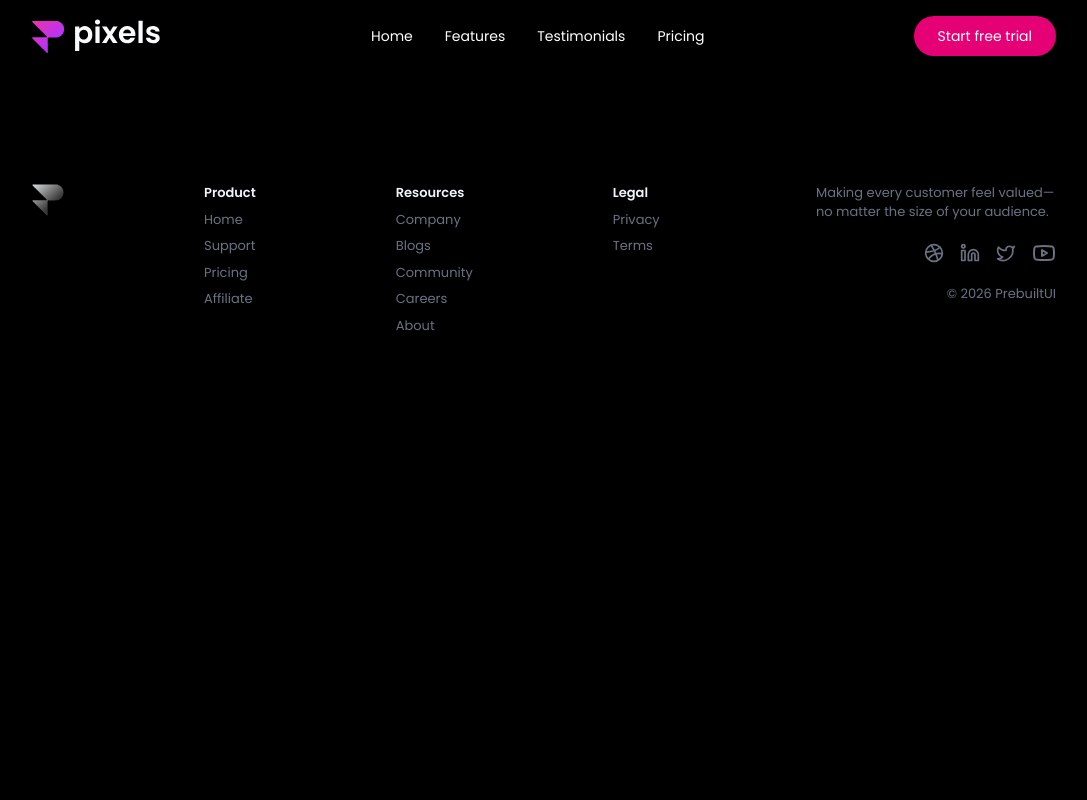
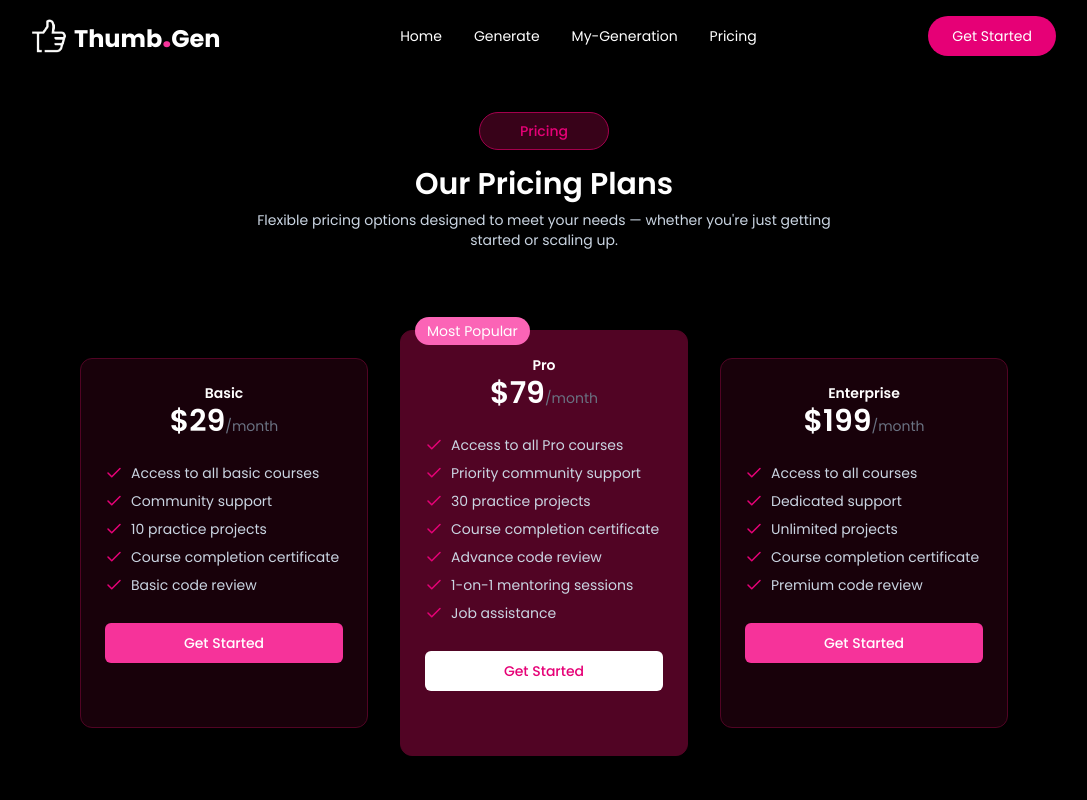
Before and after one commit to PSBVISION/Thumb.Gen, a React (Vite) app in the folder client/: page /Pricing in a window 1280 px wide. Shown: the top 800 px of the page, without its empty margins (96-1183 px from the left). Built offline with nearby package versions, Linux system fonts and the light colour scheme.

Commit message:
feat: update favicon, title, and add Pricing page with navigation links

```diff
--- a/client/index.html
+++ b/client/index.html
@@ -3,9 +3,9 @@
 
 <head>
     <meta charset="UTF-8" />
-    <link rel="icon" href="/favicon.ico" type="image/x-icon" />
+    <link rel="icon" href="/favicon.svg" type="image/x-icon" />
     <meta name="viewport" content="width=device-width, initial-scale=1.0" />
-    <title>pixels - PrebuiltUI</title>
+    <title>Thumb.Gen - AI Powered Thumbnail Generator</title>
 </head>
 
 <body>
--- a/client/src/App.tsx
+++ b/client/src/App.tsx
@@ -4,6 +4,7 @@ import Navbar from "./components/Navbar";
 import Footer from "./components/Footer";
 import "./globals.css";
 import LenisScroll from "./components/LenisScroll";
+import Pricing from "./pages/Pricing";
 
 export default function App() {
     return (
@@ -13,6 +14,9 @@ export default function App() {
             <Routes>
                 <Route path="/" element={<HomePage />} />
             </Routes>
+            <Routes>
+                <Route path="Pricing" element={<Pricing />} />
+            </Routes>
             <Footer />
         </>
     );
--- a/client/src/components/Navbar.tsx
+++ b/client/src/components/Navbar.tsx
@@ -1,48 +1,69 @@
 import { MenuIcon, XIcon } from "lucide-react";
 import { useState } from "react";
 import { motion } from "motion/react";
-import { navlinks } from "../data/navlinks";
-import type { INavLink } from "../types";
-import { NavLink } from "react-router-dom";
+import { Link, useNavigate } from "react-router-dom";
 
 export default function Navbar() {
   const [isOpen, setIsOpen] = useState(false);
+  const navigate = useNavigate();
 
   return (
     <>
-            <motion.nav className="fixed top-0 z-50 flex items-center justify-between w-full py-4 px-6 md:px-16 lg:px-24 xl:px-32 backdrop-blur"
+      <motion.nav
+        className="fixed top-0 z-50 flex items-center justify-between w-full py-4 px-6 md:px-16 lg:px-24 xl:px-32 backdrop-blur"
         initial={{ y: -100, opacity: 0 }}
         animate={{ y: 0, opacity: 1 }}
         viewport={{ once: true }}
         transition={{ type: "spring", stiffness: 250, damping: 70, mass: 1 }}
       >
-                <a href="https://prebuiltui.com?utm_source=pixels">
-                    <img className="h-8.5 w-auto" src="/assets/logo.svg" alt="logo" width={130} height={34} />
-                </a>
+        <Link to="/" className="flex items-center">
+          <img src="/logo.svg" alt="logo" className="h-8.5 w-auto" />
+          <p className="px-2 text-2xl font-bold pt-0.5">
+            Thumb
+            <span className="text-pink-500 font-extrabold text-3xl">.</span>Gen
+          </p>
+        </Link>
 
         <div className="hidden md:flex items-center gap-8 transition duration-500">
-                    {navlinks.map((link: INavLink) => (
-                        <NavLink key={link.name} to={link.href} className="hover:text-pink-500 transition">
-                            {link.name}
-                        </NavLink>
-                    ))}
+          <Link to="/" className="hover:text-pink-500 transition">
+            Home
+          </Link>
+          <Link to="/generate" className="hover:text-pink-500 transition">
+            Generate
+          </Link>
+          <Link to="/my-generation" className="hover:text-pink-500 transition">
+            My-Generation
+          </Link>
+          <Link to="/pricing" className="hover:text-pink-500 transition">
+            Pricing
+          </Link>
         </div>
 
-                <button className="hidden md:block px-6 py-2.5 bg-pink-600 hover:bg-pink-700 active:scale-95 transition-all rounded-full">
-                    Start free trial
+        <button
+          onClick={() => navigate("/login")}
+          className="hidden md:block px-6 py-2.5 bg-pink-600 hover:bg-pink-700 active:scale-95 transition-all rounded-full"
+        >
+          Get Started
         </button>
         <button onClick={() => setIsOpen(true)} className="md:hidden">
           <MenuIcon size={26} className="active:scale-90 transition" />
         </button>
       </motion.nav>
 
-            <div className={`fixed inset-0 z-100 bg-black/40 backdrop-blur flex flex-col items-center justify-center text-lg gap-8 md:hidden transition-transform duration-400 ${isOpen ? "translate-x-0" : "-translate-x-full"}`}>
-                {navlinks.map((link: INavLink) => (
-                    <NavLink key={link.name} to={link.href} onClick={() => setIsOpen(false)}>
-                        {link.name}
-                    </NavLink>
-                ))}
-                <button onClick={() => setIsOpen(false)} className="active:ring-3 active:ring-white aspect-square size-10 p-1 items-center justify-center bg-pink-600 hover:bg-pink-700 transition text-white rounded-md flex">
+      <div
+        className={`fixed inset-0 z-100 bg-zinc-800/40 backdrop-blur flex flex-col items-center justify-center text-lg gap-8 md:hidden transition-transform duration-400 ${
+          isOpen ? "-translate-x-0" : "translate-x-full"
+        }`}
+      >
+        <Link onClick={() => setIsOpen(false)} to="/">Home</Link>
+        <Link onClick={() => setIsOpen(false)} to="/generate">Generate</Link>
+        <Link onClick={() => setIsOpen(false)} to="/my-generation">My-Generation</Link>
+        <Link onClick={() => setIsOpen(false)} to="/pricing">Pricing</Link>
+        <Link onClick={() => setIsOpen(false)} to="/login">Login</Link>
+        <button
+          onClick={() => setIsOpen(false)}
+          className="active:ring-3 active:ring-white aspect-square size-10 p-1 items-center justify-center bg-pink-600 hover:bg-pink-700 transition text-white rounded-md flex"
+        >
           <XIcon />
         </button>
       </div>
--- /dev/null
+++ b/client/src/pages/Pricing.tsx
@@ -0,0 +1,12 @@
+
+import PricingSection from "../sections/PricingSection";
+import CTASection from "../sections/CTASection";
+
+export default function Pricing() {
+    return (
+        <main>
+            <PricingSection />
+            <CTASection />
+        </main>
+    );
+}
--- a/client/src/sections/HeroSection.tsx
+++ b/client/src/sections/HeroSection.tsx
@@ -5,9 +5,9 @@ import { motion } from "motion/react";
 
 export default function HeroSection() {
     const specialFeatures = [
-        "No credit card",
-        "30 days free trial",
-        "Setup in 10 minutes",
+        "No design skills needed",
+        "Fast Generation",
+        "High CTR templates",
     ];
 
     return (
```
Lines whose indentation alone changed are shown as unchanged.
